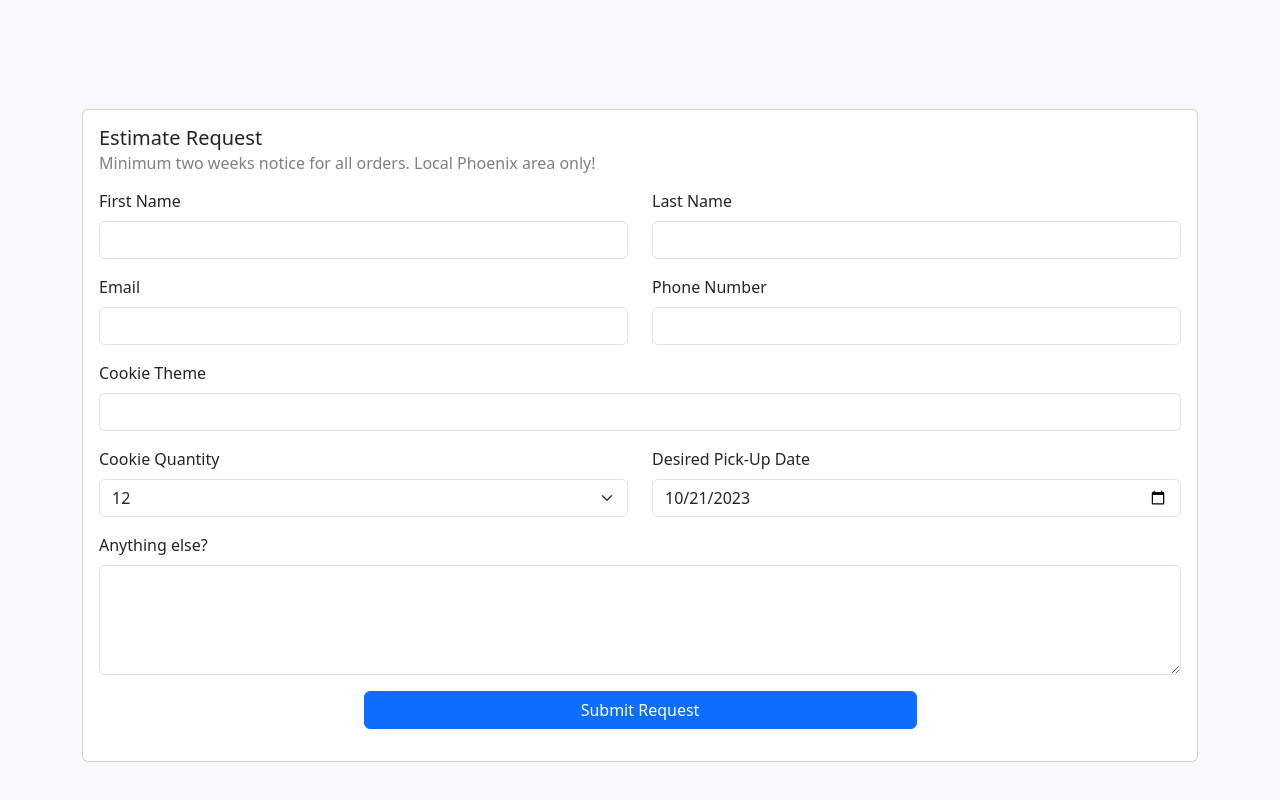
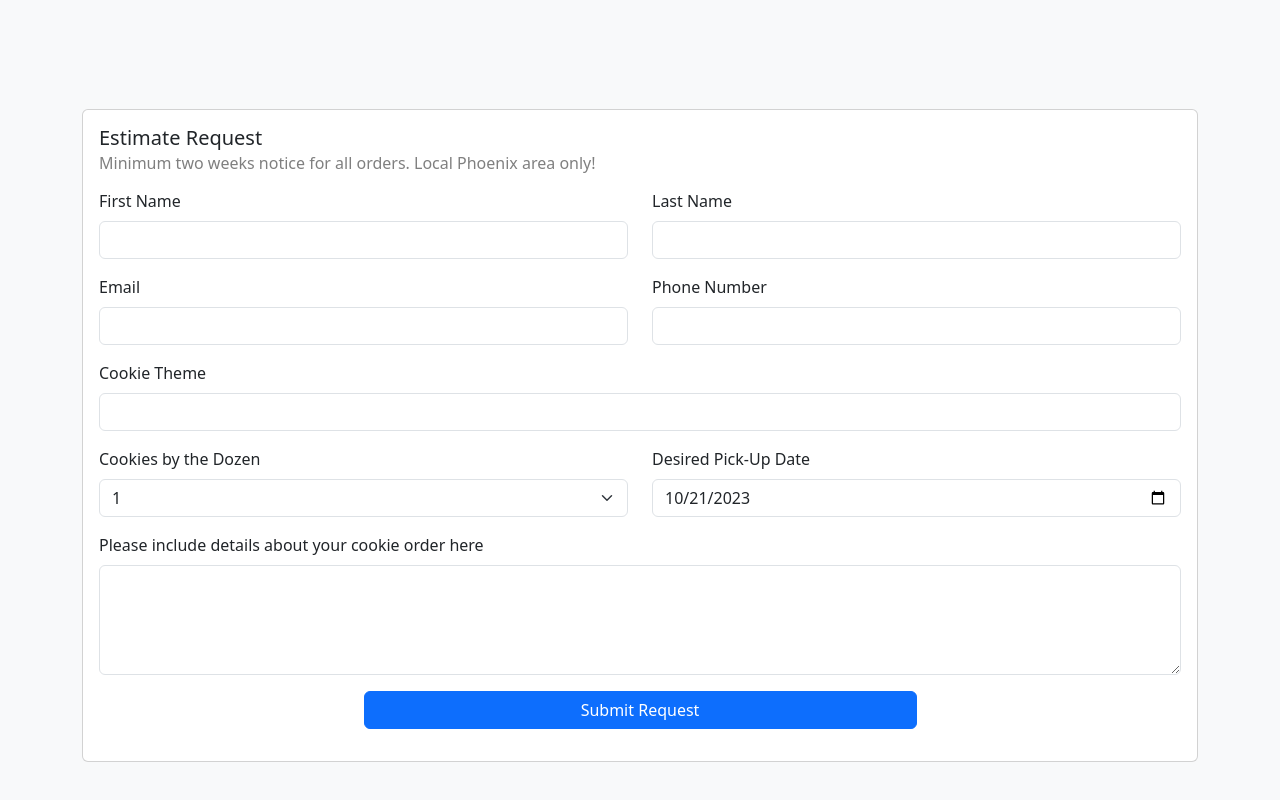
Before and after one commit to mobroco/desert-cat-cookies, a React app: page / in a window 1280 px wide. Shown: the part 915-1715 px from the top of the page. Built offline with nearby package versions, Linux system fonts and the light colour scheme.

Commit message:
Setup of initial form

```diff
--- a/src/components/EstimateForm.jsx
+++ b/src/components/EstimateForm.jsx
@@ -78,14 +78,20 @@ export default function EstimateForm() {
 
             <Row className="mb-3">
               <Form.Group as={Col} controlId="formGridCookieQuantity">
-                <Form.Label>Cookie Quantity</Form.Label>
+                <Form.Label>Cookies by the Dozen</Form.Label>
                 <Form.Select defaultValue="Choose..."
                              onChange={(e) => setCookieQuantity(e.target.value)} >
-                  <option>12</option>
-                  <option>24</option>
-                  <option>36</option>
-                  <option>48</option>
-                  <option>More than 48...</option>
+                  <option>1</option>
+                  <option>2</option>
+                  <option>3</option>
+                  <option>4</option>
+                  <option>5</option>
+                  <option>6</option>
+                  <option>7</option>
+                  <option>8</option>
+                  <option>9</option>
+                  <option>10</option>
+                  <option>More than 10 dozen...</option>
                 </Form.Select>
               </Form.Group>
 
@@ -101,7 +107,7 @@ export default function EstimateForm() {
 
             <Row className="mb-3">
               <Form.Group id="formGridAnythingElse">
-                <Form.Label>Anything else?</Form.Label>
+                <Form.Label>Please include details about your cookie order here</Form.Label>
                 <Form.Control as="textarea" rows={4}
                               onChange={(e) => setAnythingElse(e.target.value)} />
               </Form.Group>
```
